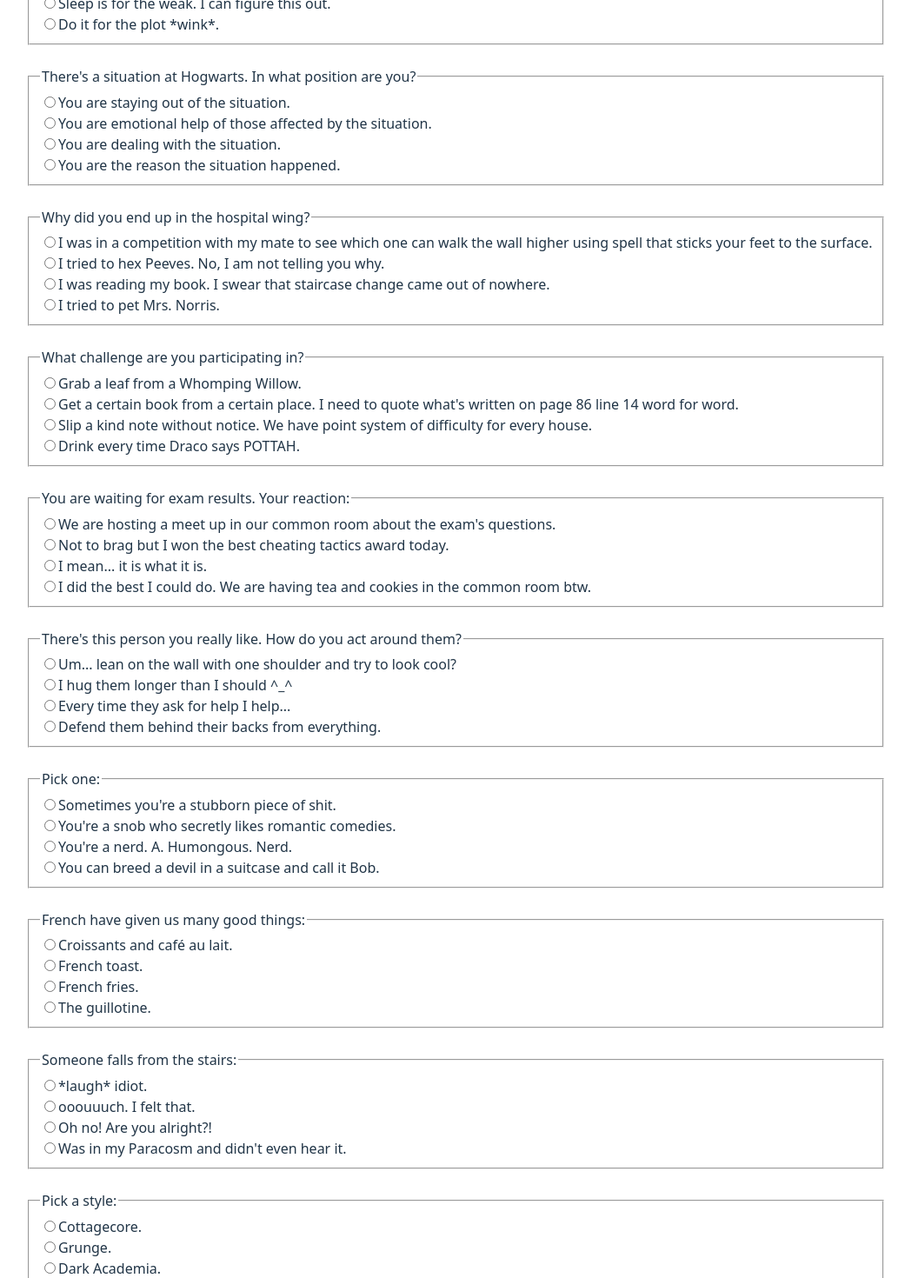
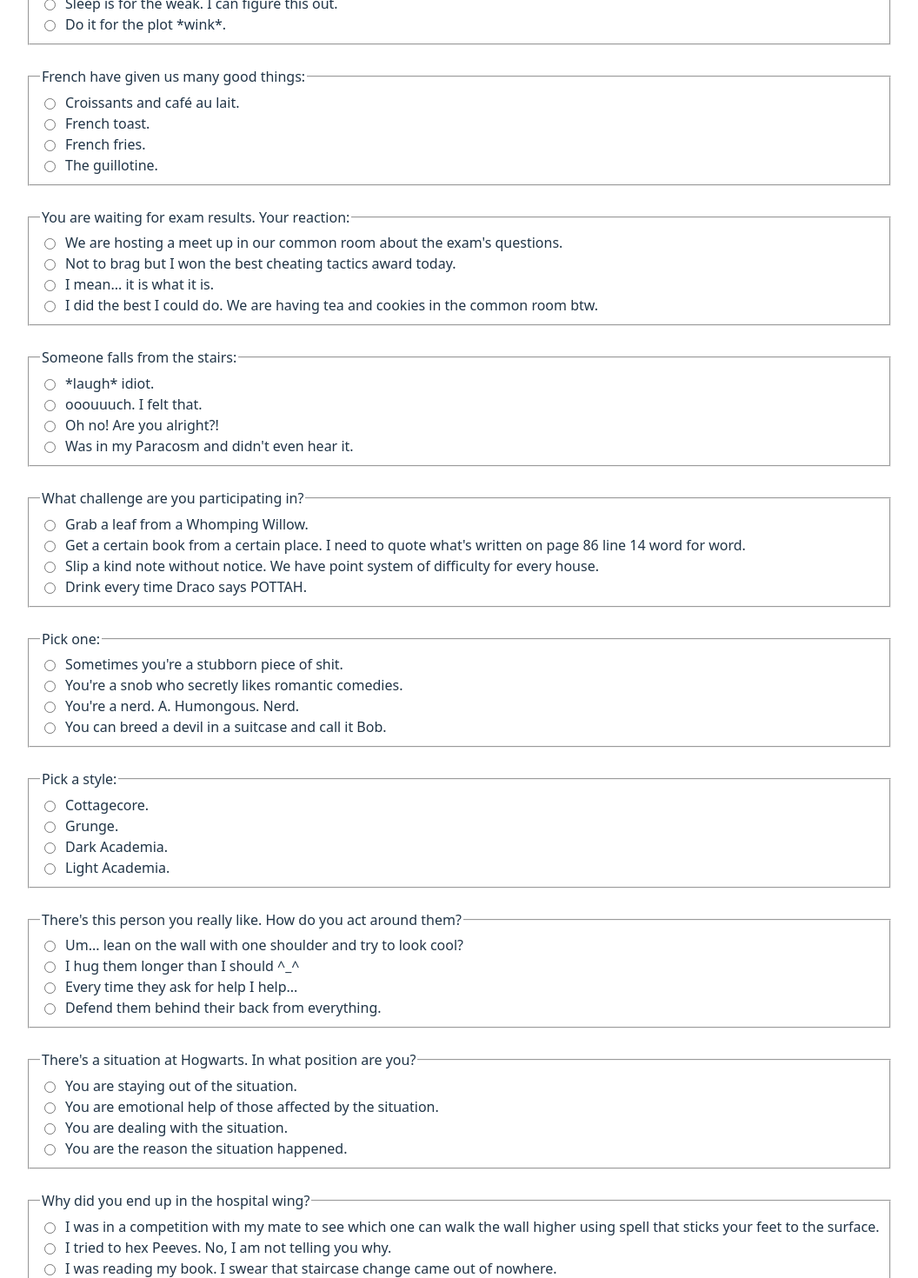
Before and after one commit to RainydeVille/Quiz_Cafe, a React (Vite) app: page / in a window 1280 px wide. Shown: the part 560-2030 px from the top of the page at 87% size, without its empty margins (50-1106 px from the left). Built offline with nearby package versions, Linux system fonts and the light colour scheme.

Commit message:
Questions moved to objects, simpler return, questions shuffle on page reload

```diff
--- a/src/App.jsx
+++ b/src/App.jsx
@@ -1,6 +1,125 @@
+import { useState } from "react";
 import emblem from "./assets/hogwartsemblem.png";
 
+const questions = [
+  {
+    id: 1,
+    legend: "Pick words to live by:",
+    answers: [
+      { text: "You fuck with my friends, you fuck with me.", house: "hufflepuff" },
+      { text: "Hold my beer, I have some shady stuff to do.", house: "slytherin" },
+      { text: "Sleep is for the weak. I can figure this out.", house: "ravenclaw" },
+      { text: "Do it for the plot *wink*.", house: "gryffindor" },
+    ],
+  },
+  {
+    id: 2,
+    legend: "There's a situation at Hogwarts. In what position are you?",
+    answers: [
+      { text: "You are staying out of the situation.", house: "ravenclaw" },
+      { text: "You are emotional help of those affected by the situation.", house: "hufflepuff" },
+      { text: "You are dealing with the situation.", house: "gryffindor" },
+      { text: "You are the reason the situation happened.", house: "slytherin" },
+    ],
+  },
+  {
+    id: 3,
+    legend: "Why did you end up in the hospital wing?",
+    answers: [
+      {
+        text: "I was in a competition with my mate to see which one can walk the wall higher using spell that sticks your feet to the surface.",
+        house: "gryffindor",
+      },
+      { text: "I tried to hex Peeves. No, I am not telling you why.", house: "slytherin" },
+      { text: "I was reading my book. I swear that staircase change came out of nowhere.", house: "ravenclaw" },
+      { text: "I tried to pet Mrs. Norris.", house: "hufflepuff" },
+    ],
+  },
+  {
+    id: 4,
+    legend: "What challenge are you participating in?",
+    answers: [
+      { text: "Grab a leaf from a Whomping Willow.", house: "gryffindor" },
+      { text: "Get a certain book from a certain place. I need to quote what's written on page 86 line 14 word for word.", house: "ravenclaw" },
+      { text: "Slip a kind note without notice. We have point system of difficulty for every house.", house: "hufflepuff" },
+      { text: "Drink every time Draco says POTTAH.", house: "slytherin" },
+    ],
+  },
+  {
+    id: 5,
+    legend: "You are waiting for exam results. Your reaction:",
+    answers: [
+      { text: "We are hosting a meet up in our common room about the exam's questions.", house: "ravenclaw" },
+      { text: "Not to brag but I won the best cheating tactics award today.", house: "slytherin" },
+      { text: "I mean... it is what it is.", house: "gryffindor" },
+      { text: "I did the best I could do. We are having tea and cookies in the common room btw.", house: "hufflepuff" },
+    ],
+  },
+  {
+    id: 6,
+    legend: "There's this person you really like. How do you act around them?",
+    answers: [
+      { text: "Um... lean on the wall with one shoulder and try to look cool?", house: "gryffindor" },
+      { text: "I hug them longer than I should ^_^", house: "hufflepuff" },
+      { text: "Every time they ask for help I help...", house: "ravenclaw" },
+      { text: "Defend them behind their back from everything.", house: "slytherin" },
+    ],
+  },
+  {
+    id: 7,
+    legend: "Pick one:",
+    answers: [
+      { text: "Sometimes you're a stubborn piece of shit.", house: "gryffindor" },
+      { text: "You're a snob who secretly likes romantic comedies.", house: "slytherin" },
+      { text: "You're a nerd. A. Humongous. Nerd.", house: "ravenclaw" },
+      { text: "You can breed a devil in a suitcase and call it Bob.", house: "hufflepuff" },
+    ],
+  },
+  {
+    id: 8,
+    legend: "French have given us many good things:",
+    answers: [
+      { text: "Croissants and café au lait.", house: "ravenclaw" },
+      { text: "French toast.", house: "gryffindor" },
+      { text: "French fries.", house: "hufflepuff" },
+      { text: "The guillotine.", house: "slytherin" },
+    ],
+  },
+  {
+    id: 9,
+    legend: "Someone falls from the stairs:",
+    answers: [
+      { text: "*laugh* idiot.", house: "slytherin" },
+      { text: "ooouuuch. I felt that.", house: "gryffindor" },
+      { text: "Oh no! Are you alright?!", house: "hufflepuff" },
+      { text: "Was in my Paracosm and didn't even hear it.", house: "ravenclaw" },
+    ],
+  },
+  {
+    id: 10,
+    legend: "Pick a style:",
+    answers: [
+      { text: "Cottagecore.", house: "hufflepuff" },
+      { text: "Grunge.", house: "gryffindor" },
+      { text: "Dark Academia.", house: "slytherin" },
+      { text: "Light Academia.", house: "ravenclaw" },
+    ],
+  },
+];
+
+//Fisher–Yates shuffle algorithm
+function shuffle(arr) {
+  const copy = [...arr];
+  for (let i = copy.length - 1; i > 0; i--) {
+    const j = Math.floor(Math.random() * (i + 1));
+    [copy[i], copy[j]] = [copy[j], copy[i]];
+  }
+  return copy;
+}
+
 export default function App() {
+  const [shuffledQuestions] = useState(() => shuffle(questions));
+
   const handleSubmit = (e) => {
     e.preventDefault();
     // score tracker
@@ -11,7 +130,7 @@
       hufflepuff: 0,
     };
 
-    const formData = new FormData(event.target);
+    const formData = new FormData(e.target);
 
     let totalAnswers = 0;
 
@@ -51,247 +170,19 @@
       <h1>Hogwarts House Sorting Quiz</h1>
       <img id="emblem" src={emblem} alt="Hogwarts emblem" />
 
-      <fieldset>
-        <legend>Pick words to live by:</legend>
-        <label>
-          <input type="radio" name="q1" value="hufflepuff" />
-          You fuck with my friends, you fuck with me.
-        </label>
-        <br />
-        <label>
-          <input type="radio" name="q1" value="slytherin" />
-          Hold my beer, I have some shady stuff to do.
-        </label>
-        <br />
-        <label>
-          <input type="radio" name="q1" value="ravenclaw" />
-          Sleep is for the weak. I can figure this out.
-        </label>
-        <br />
-        <label>
-          <input type="radio" name="q1" value="gryffindor" />
-          Do it for the plot *wink*.
-        </label>
-      </fieldset>
+      {shuffledQuestions.map((q, qIndex) => (
+        <fieldset key={q.id}>
+          <legend>{q.legend}</legend>
 
-      <br />
-
-      <fieldset>
-        <legend>There's a situation at Hogwarts. In what position are you?</legend>
-        <label>
-          <input type="radio" name="q2" value="ravenclaw" />
-          You are staying out of the situation.
-        </label>
-        <br />
-        <label>
-          <input type="radio" name="q2" value="hufflepuff" />
-          You are emotional help of those affected by the situation.
-        </label>
-        <br />
-        <label>
-          <input type="radio" name="q2" value="gryffindor" />
-          You are dealing with the situation.
-        </label>
-        <br />
-        <label>
-          <input type="radio" name="q2" value="slytherin" />
-          You are the reason the situation happened.
-        </label>
-      </fieldset>
-
-      <br />
-
-      <fieldset>
-        <legend>Why did you end up in the hospital wing?</legend>
-        <label>
-          <input type="radio" name="q3" value="gryffindor" />I was in a competition with my mate to see which one can walk the wall higher using spell
-          that sticks your feet to the surface.
-        </label>
-        <br />
-        <label>
-          <input type="radio" name="q3" value="slytherin" />I tried to hex Peeves. No, I am not telling you why.
-        </label>
-        <br />
-        <label>
-          <input type="radio" name="q3" value="ravenclaw" />I was reading my book. I swear that staircase change came out of nowhere.
-        </label>
-        <br />
-        <label>
-          <input type="radio" name="q3" value="hufflepuff" />I tried to pet Mrs. Norris.
-        </label>
-      </fieldset>
-
-      <br />
-
-      <fieldset>
-        <legend>What challenge are you participating in?</legend>
-        <label>
-          <input type="radio" name="q4" value="gryffindor" />
-          Grab a leaf from a Whomping Willow.
-        </label>
-        <br />
-        <label>
-          <input type="radio" name="q4" value="ravenclaw" />
-          Get a certain book from a certain place. I need to quote what's written on page 86 line 14 word for word.
-        </label>
-        <br />
-        <label>
-          <input type="radio" name="q4" value="hufflepuff" />
-          Slip a kind note without notice. We have point system of difficulty for every house.
-        </label>
-        <br />
-        <label>
-          <input type="radio" name="q4" value="slytherin" />
-          Drink every time Draco says POTTAH.
-        </label>
-      </fieldset>
-
-      <br />
-
-      <fieldset>
-        <legend>You are waiting for exam results. Your reaction:</legend>
-        <label>
-          <input type="radio" name="q5" value="ravenclaw" />
-          We are hosting a meet up in our common room about the exam's questions.
-        </label>
-        <br />
-        <label>
-          <input type="radio" name="q5" value="slytherin" />
-          Not to brag but I won the best cheating tactics award today.
-        </label>
-        <br />
-        <label>
-          <input type="radio" name="q5" value="gryffindor" />I mean... it is what it is.
-        </label>
-        <br />
-        <label>
-          <input type="radio" name="q5" value="hufflepuff" />I did the best I could do. We are having tea and cookies in the common room btw.
-        </label>
-      </fieldset>
-
-      <br />
-
-      <fieldset>
-        <legend>There's this person you really like. How do you act around them?</legend>
-        <label>
-          <input type="radio" name="q6" value="gryffindor" />
-          Um... lean on the wall with one shoulder and try to look cool?
-        </label>
-        <br />
-        <label>
-          <input type="radio" name="q6" value="hufflepuff" />I hug them longer than I should ^_^
-        </label>
-        <br />
-        <label>
-          <input type="radio" name="q6" value="ravenclaw" />
-          Every time they ask for help I help...
-        </label>
-        <br />
-        <label>
-          <input type="radio" name="q6" value="slytherin" />
-          Defend them behind their backs from everything.
-        </label>
-      </fieldset>
-
-      <br />
-
-      <fieldset>
-        <legend>Pick one:</legend>
-        <label>
-          <input type="radio" name="q7" value="gryffindor" />
-          Sometimes you're a stubborn piece of shit.
-        </label>
-        <br />
-        <label>
-          <input type="radio" name="q7" value="slytherin" />
-          You're a snob who secretly likes romantic comedies.
-        </label>
-        <br />
-        <label>
-          <input type="radio" name="q7" value="ravenclaw" />
-          You're a nerd. A. Humongous. Nerd.
-        </label>
-        <br />
-        <label>
-          <input type="radio" name="q7" value="hufflepuff" />
-          You can breed a devil in a suitcase and call it Bob.
-        </label>
-      </fieldset>
-
-      <br />
-
-      <fieldset>
-        <legend>French have given us many good things:</legend>
-        <label>
-          <input type="radio" name="q8" value="ravenclaw" />
-          Croissants and café au lait.
-        </label>
-        <br />
-        <label>
-          <input type="radio" name="q8" value="gryffindor" />
-          French toast.
-        </label>
-        <br />
-        <label>
-          <input type="radio" name="q8" value="hufflepuff" />
-          French fries.
-        </label>
-        <br />
-        <label>
-          <input type="radio" name="q8" value="slytherin" />
-          The guillotine.
-        </label>
-      </fieldset>
-
-      <br />
-
-      <fieldset>
-        <legend>Someone falls from the stairs:</legend>
-        <label>
-          <input type="radio" name="q9" value="slytherin" />
-          *laugh* idiot.
-        </label>
-        <br />
-        <label>
-          <input type="radio" name="q9" value="gryffindor" />
-          ooouuuch. I felt that.
-        </label>
-        <br />
-        <label>
-          <input type="radio" name="q9" value="hufflepuff" />
-          Oh no! Are you alright?!
-        </label>
-        <br />
-        <label>
-          <input type="radio" name="q9" value="ravenclaw" />
-          Was in my Paracosm and didn't even hear it.
-        </label>
-      </fieldset>
-
-      <br />
-
-      <fieldset>
-        <legend>Pick a style:</legend>
-        <label>
-          <input type="radio" name="q10" value="hufflepuff" />
-          Cottagecore.
-        </label>
-        <br />
-        <label>
-          <input type="radio" name="q10" value="gryffindor" />
-          Grunge.
-        </label>
-        <br />
-        <label>
-          <input type="radio" name="q10" value="slytherin" />
-          Dark Academia.
-        </label>
-        <br />
-        <label>
-          <input type="radio" name="q10" value="ravenclaw" />
-          Light Academia.
-        </label>
-      </fieldset>
+          {q.answers.map((a, aIndex) => (
+            <label key={aIndex}>
+              <input type="radio" name={`q${qIndex + 1}`} value={a.house} />
+              {a.text}
+              <br />
+            </label>
+          ))}
+        </fieldset>
+      ))}
 
       <br />
 
--- a/src/index.css
+++ b/src/index.css
@@ -45,6 +45,16 @@
   margin-left: 20rem;
 }
 
+label {
+  display: grid;
+  grid-template-columns: auto 1fr;
+  gap: 0.5rem;
+}
+
+fieldset {
+  margin-bottom: 1.5rem;
+}
+
 button {
   border-radius: 8px;
   border: 1px solid transparent;
```
